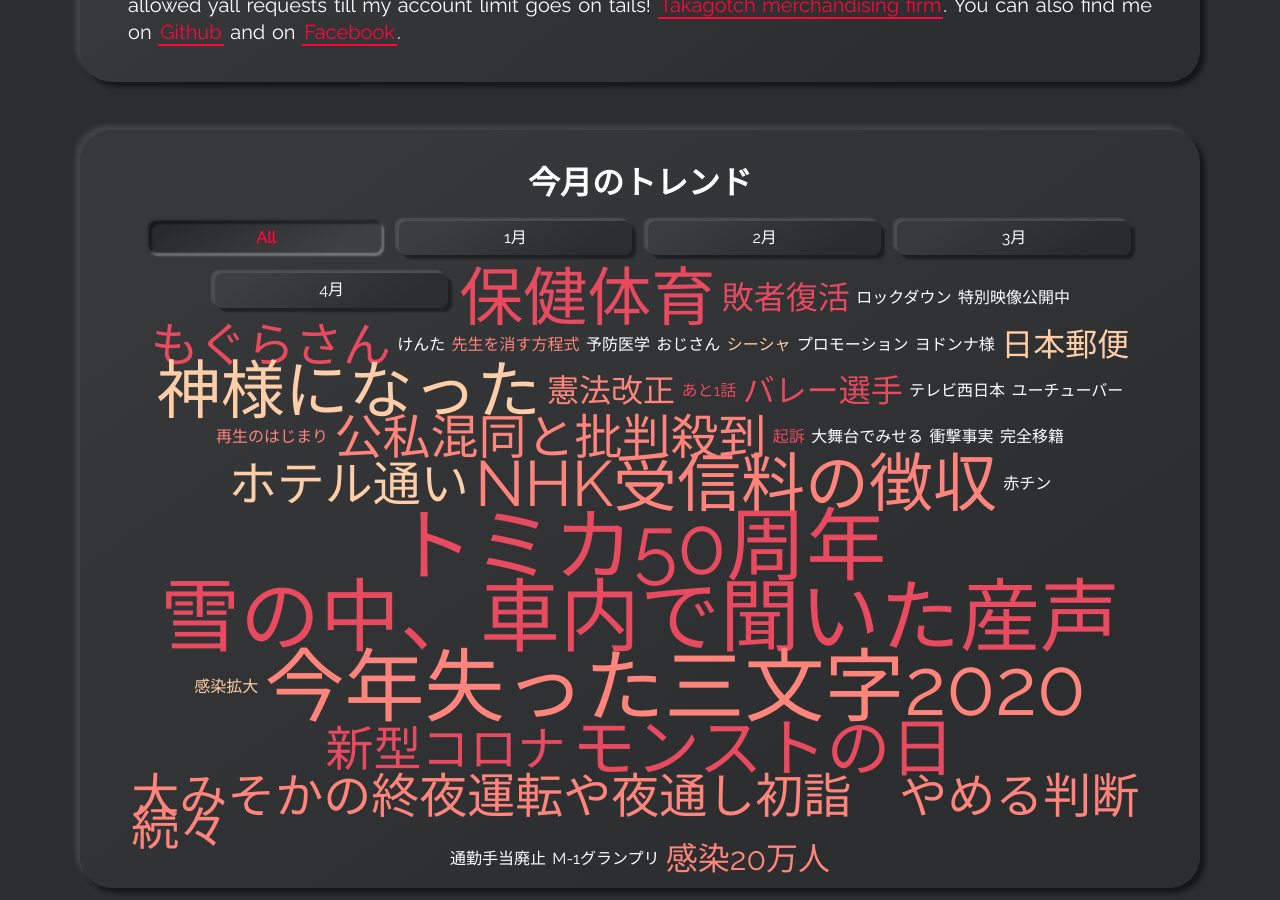
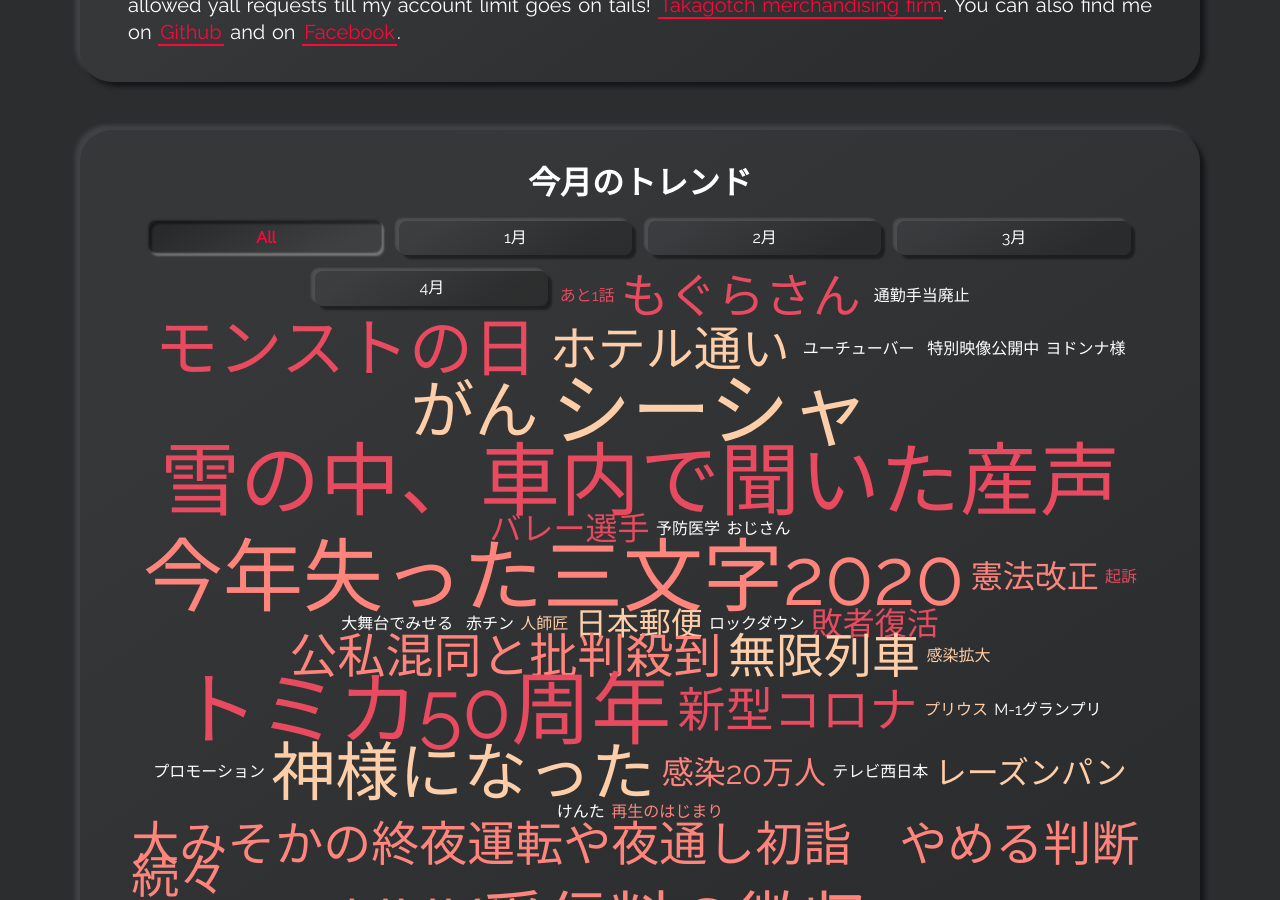
Before and after one commit to takagotch/o2830, a Jekyll site: the page built from index.html, in a window 1280 px wide and 900 px high, scrolled down 1159 px. Built offline with Jekyll 4.4.1, drawn with Linux system fonts in a browser that asks for light colours; some of the changed text lies outside the part shown.

Commit message:
Update skills-tools.yml

```diff
--- a/_data/skills-tools.yml
+++ b/_data/skills-tools.yml
@@ -18,4 +18,40 @@
   weight: 4
 
 - name: シーシャ
-  weight:
+  weight: 5
+
+- name: プリウス
+  weight: 1
+
+- name: レーズンパン
+  weight: 2
+
+- name: 無限列車
+  weight: 3
+
+- name: がん
+  weight: 4
+
+- name: 年末年始はおうちで
+  weight: 5
+
+- name: 人師匠
+  weight: 1
+
+- name:
+  weight: 2
+
+- name:
+  weight: 3
+
+- name:
+  weight: 4
+
+- name:
+  weight: 5
+
+- name:
+  weight: 1
+
+- name:
+  weight: 2
```
